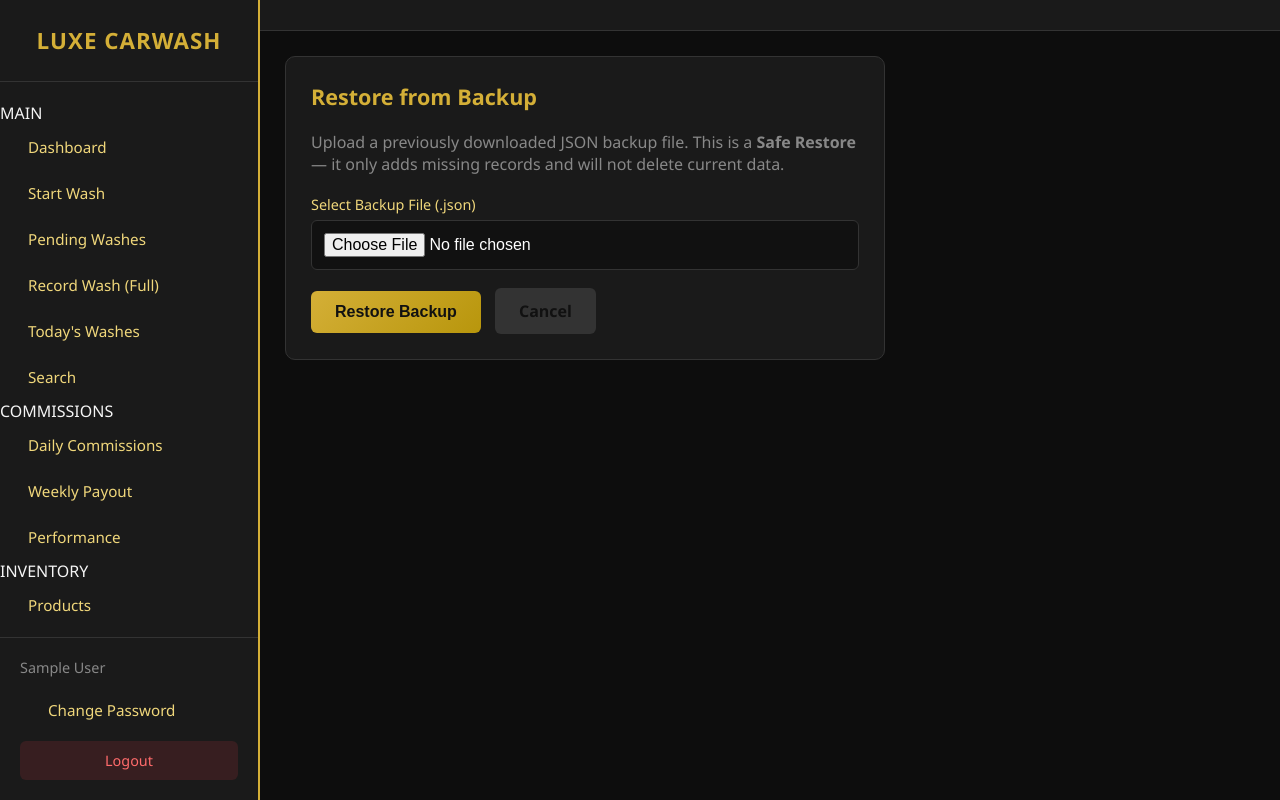
After one commit to Dan150498/luxe-carwash, a Flask app: page /restore-backup in a window 1280 px wide. The commit adds this page. Run offline with Flask 3, Linux system fonts and the light colour scheme; the visitor is signed in with stand-in values (Sample User, id 1); some libraries are stand-ins or nearby versions.

Commit message:
Add files via upload

```diff
--- a/templates/backup.html
+++ b/templates/backup.html
@@ -25,6 +25,11 @@
     <a href="{{ url_for('backup_database') }}" class="btn">
         Download Full Backup Now
     </a>
+    <div style="margin-top:30px; padding-top:20px; border-top:1px solid #333;">
+        <h3 style="color:#d4af37; margin-bottom:10px;">Restore Data</h3>
+        <p style="color:#888; margin-bottom:15px;">Already have a backup file? Restore missing data from it.</p>
+        <a href="{{ url_for('restore_backup') }}" class="btn" style="background:#333;">Restore from Backup</a>
+    </div>
 
     <p style="color:#888; font-size:0.85rem; margin-top:20px;">
         Recommendation: Download a backup at least once every week,
--- /dev/null
+++ b/templates/restore_backup.html
@@ -0,0 +1,39 @@
+{% extends "base.html" %}
+
+{% block title %}Restore Backup - Luxe Carwash{% endblock %}
+
+{% block content %}
+<div class="card" style="max-width:600px;">
+    <h2>Restore from Backup</h2>
+
+    <p style="color:#888; margin-bottom:20px;">
+        Upload a previously downloaded JSON backup file.
+        This is a <strong>Safe Restore</strong> — it only adds missing records and will not delete current data.
+    </p>
+
+    <form method="POST" enctype="multipart/form-data">
+        <div class="form-group">
+            <label>Select Backup File (.json)</label>
+            <input type="file" name="backup_file" accept=".json" required
+                   style="width:100%; padding:12px; background:#111; color:white; border:1px solid #333; border-radius:6px;">
+        </div>
+
+        <button type="submit" class="btn"
+                onclick="return confirm('Start safe restore? Existing data will not be deleted.')">
+            Restore Backup
+        </button>
+        <a href="{{ url_for('backup_page') }}" class="btn" style="background:#333; margin-left:10px;">Cancel</a>
+    </form>
+
+    {% if restored_counts %}
+    <div style="margin-top:30px; background:#111; border:1px solid #333; border-radius:8px; padding:20px;">
+        <h3 style="color:#d4af37; margin-bottom:15px;">Restore Summary</h3>
+        <ul style="color:#ccc; line-height:1.8;">
+            {% for table, count in restored_counts.items() %}
+                <li><strong>{{ table }}</strong>: {{ count }} record(s) restored</li>
+            {% endfor %}
+        </ul>
+    </div>
+    {% endif %}
+</div>
+{% endblock %}
```
